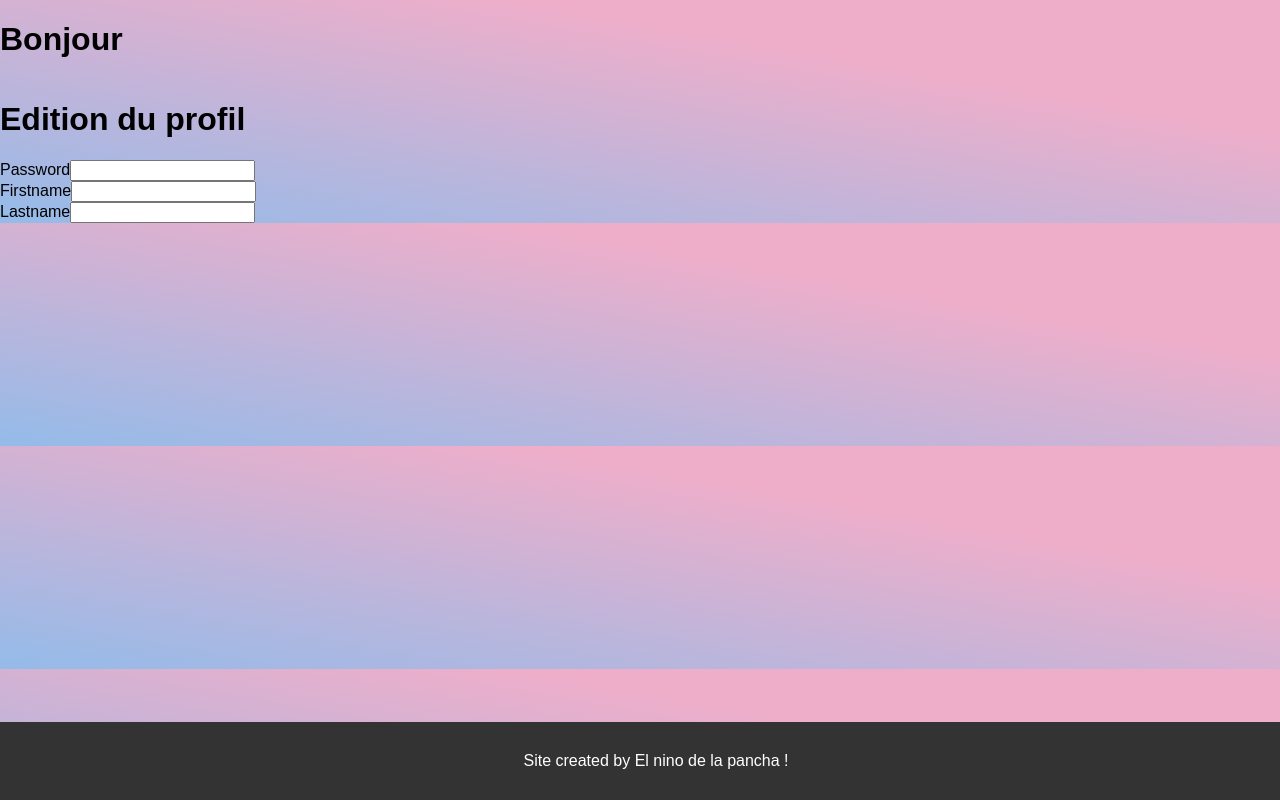
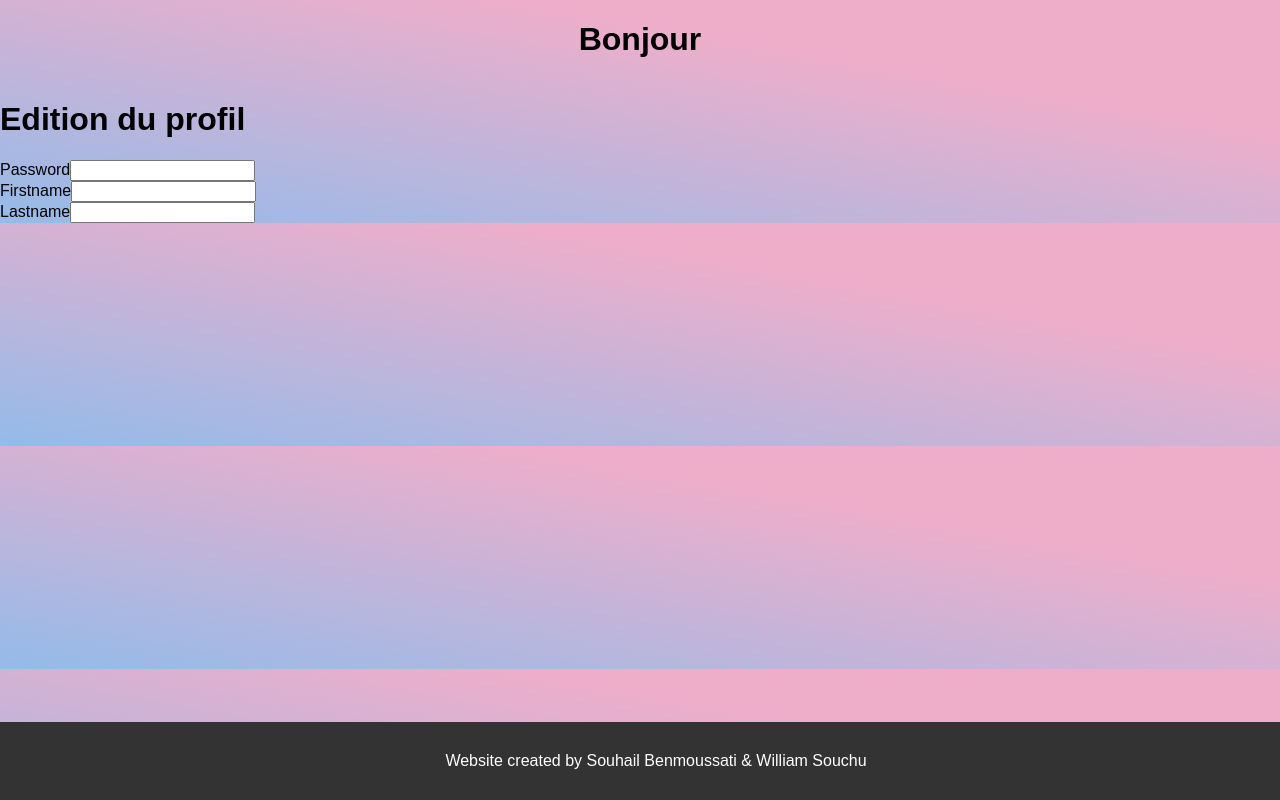
Before and after one commit to lone0s/SWS, a Symfony app: template templates/profile/editprofile.html.twig in a window 1280 px wide. Run offline with Twig, Linux system fonts and the light colour scheme; the template is opened without the code that fills it, so the values that code supplies are empty; form fields are guessed from the names that the template uses; some libraries are stand-ins or nearby versions.

Commit message:
modification css

```diff
--- a/public/css/main.css
+++ b/public/css/main.css
@@ -6,6 +6,9 @@ body {
     background: linear-gradient(190deg, rgba(238,174,202,1) 30%, rgba(148,187,233,1) 100%);
     margin: 0;
     padding: 0;
+}
+.title{
+    text-align: center;
 }
 
 .footer{
--- a/templates/site/entete.html.twig
+++ b/templates/site/entete.html.twig
@@ -1,8 +1,9 @@
 {% block bienvenue %}
-    <!-- Il faut ajouter le nom de la personne connectée-->
-    {% if is_granted('IS_AUTHENTICATED_ANONYMOUSLY') %}
-        <h1>Bonjour</h1>
-    {% else %}
-        <h1>Bonjour {{app.user.firstname}}</h1>
-    {% endif %}
+    <div class="title">
+        {% if is_granted('IS_AUTHENTICATED_ANONYMOUSLY') %}
+            <h1>Bonjour</h1>
+        {% else %}
+            <h1>Bonjour {{app.user.firstname}}</h1>
+        {% endif %}
+    </div>
 {% endblock %}
--- a/templates/site/piedpage.html.twig
+++ b/templates/site/piedpage.html.twig
@@ -1,5 +1,5 @@
 {% block footer %}
     <div class="footer">
-        <p>Site created by El nino de la pancha !</p>
+        <p>Website created by Souhail Benmoussati & William Souchu</p>
     </div>
 {% endblock %}
```
